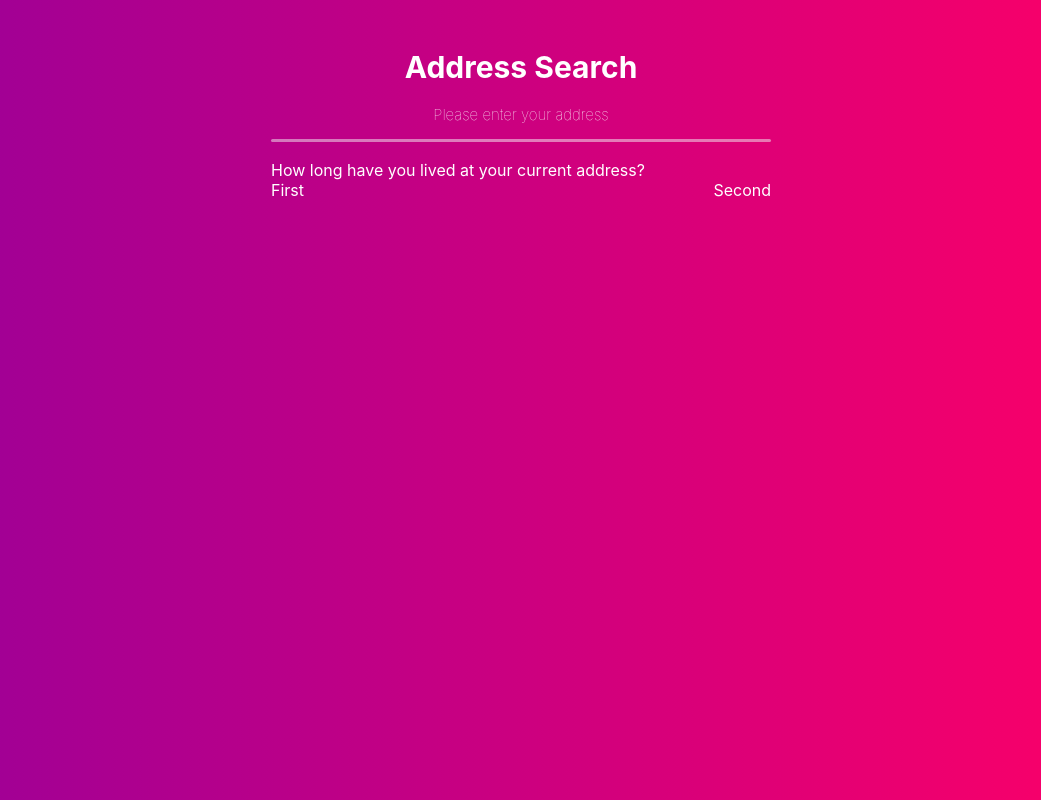
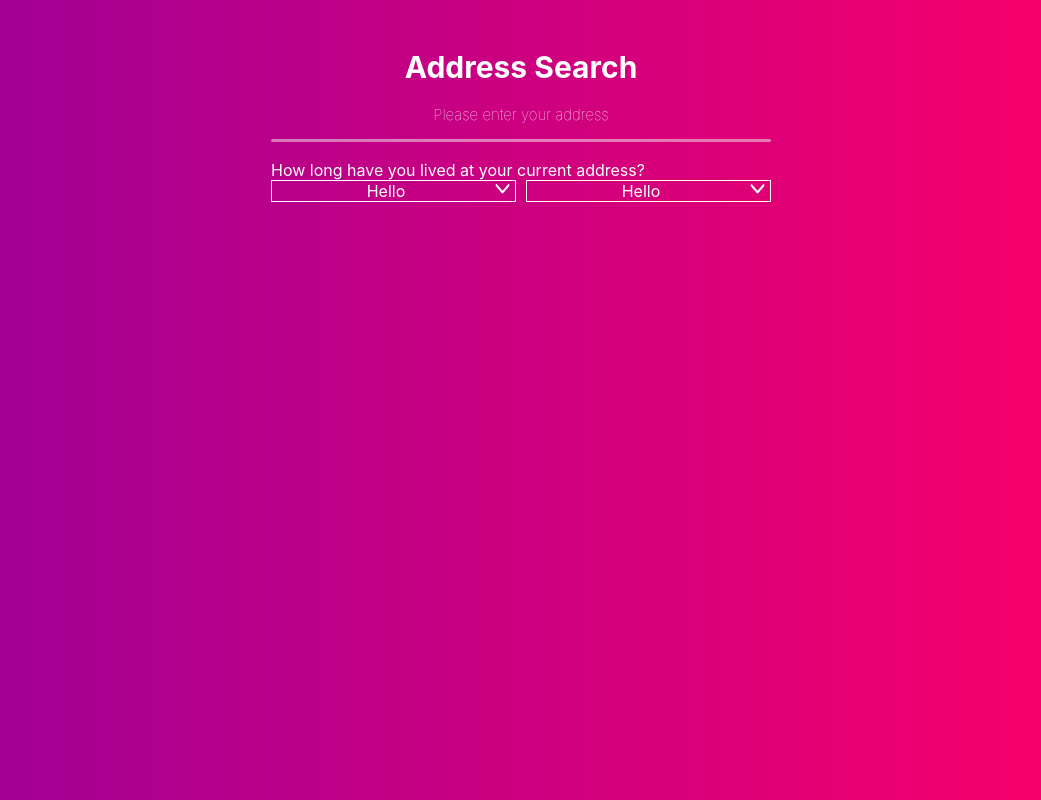
Before and after one commit to AaronElijah/address-finder, a React (Create React App) app: page / in a window 1280 px wide. Shown: the top 800 px of the page, without its empty margins (119-1160 px from the left). Built offline with nearby package versions, Linux system fonts and the light colour scheme.

Commit message:
feat: add toggle arrow to right of dropdown

```diff
--- a/src/App.tsx
+++ b/src/App.tsx
@@ -1,5 +1,6 @@
 import "./App.css";
 import { Header } from "./components/Header/Header";
+import { Dropdown } from "./components/Dropdown/Dropdown";
 
 function App() {
   return (
@@ -11,8 +12,12 @@ function App() {
             {"How long have you lived at your current address?"}
           </div>
           <div className="duration-answers">
-            <span>{"First"}</span>
-            <span>{"Second"}</span>
+            <span>
+              <Dropdown />
+            </span>
+            <span>
+              <Dropdown />
+            </span>
           </div>
         </div>
       </div>
--- /dev/null
+++ b/src/components/Dropdown/Dropdown.css
@@ -0,0 +1,25 @@
+.dropdown {
+  box-sizing: border-box;
+  border: 1px solid white;
+  width: 245px;
+  /* display: flex; */
+  align-items: center;
+  /* justify-content: center; */
+}
+
+.dropdown .label {
+  height: 20px;
+}
+
+.dropdown .toggle-arrow {
+  display: block;
+  width: 15px;
+  height: 15px;
+  background-image: url(../../assets/chevron-down.png);
+  background-repeat: no-repeat;
+  background-position: center;
+  background-size: 15px 10px;
+  float: right;
+  right: 5px;
+  position: relative;
+}
--- /dev/null
+++ b/src/components/Dropdown/Dropdown.tsx
@@ -0,0 +1,10 @@
+import "./Dropdown.css";
+
+export const Dropdown = () => {
+  return (
+    <div className="dropdown">
+      <span className="label">{"Hello"}</span>
+      <span className="toggle-arrow"></span>
+    </div>
+  );
+};
```
